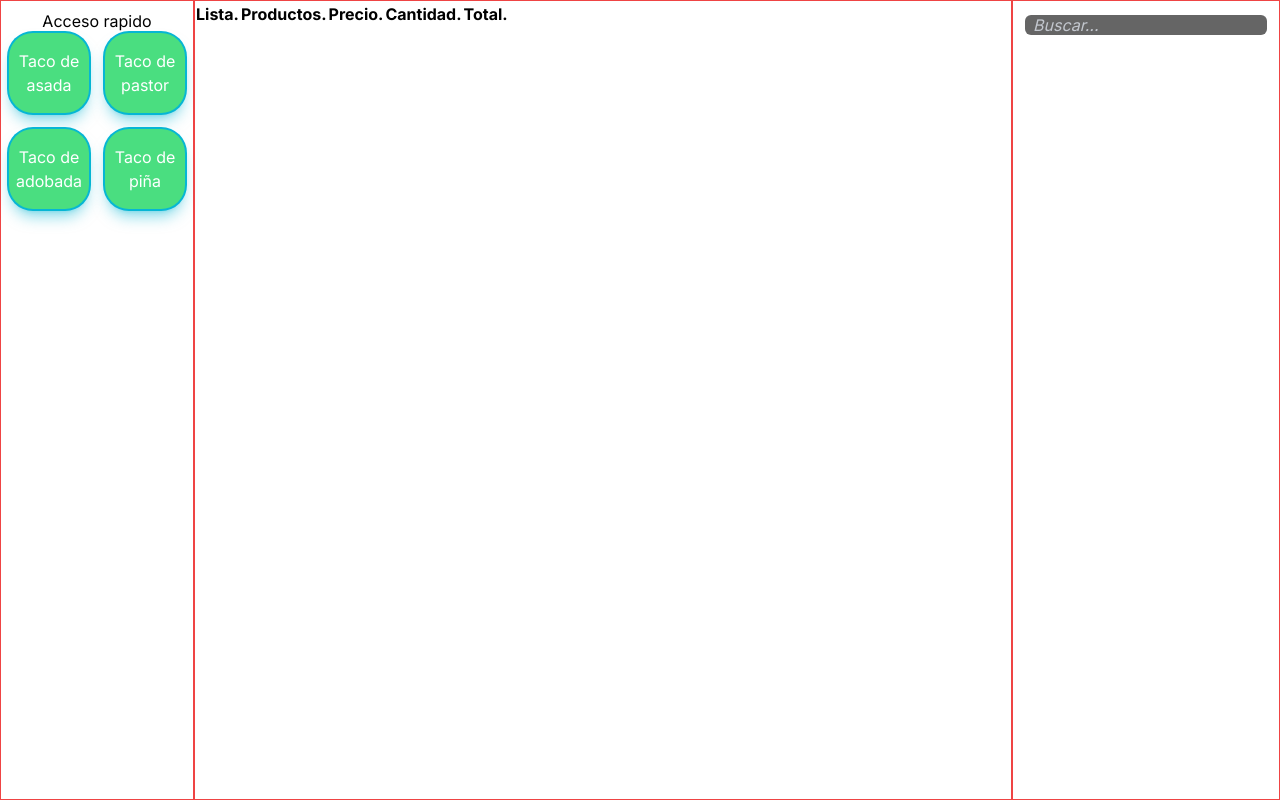
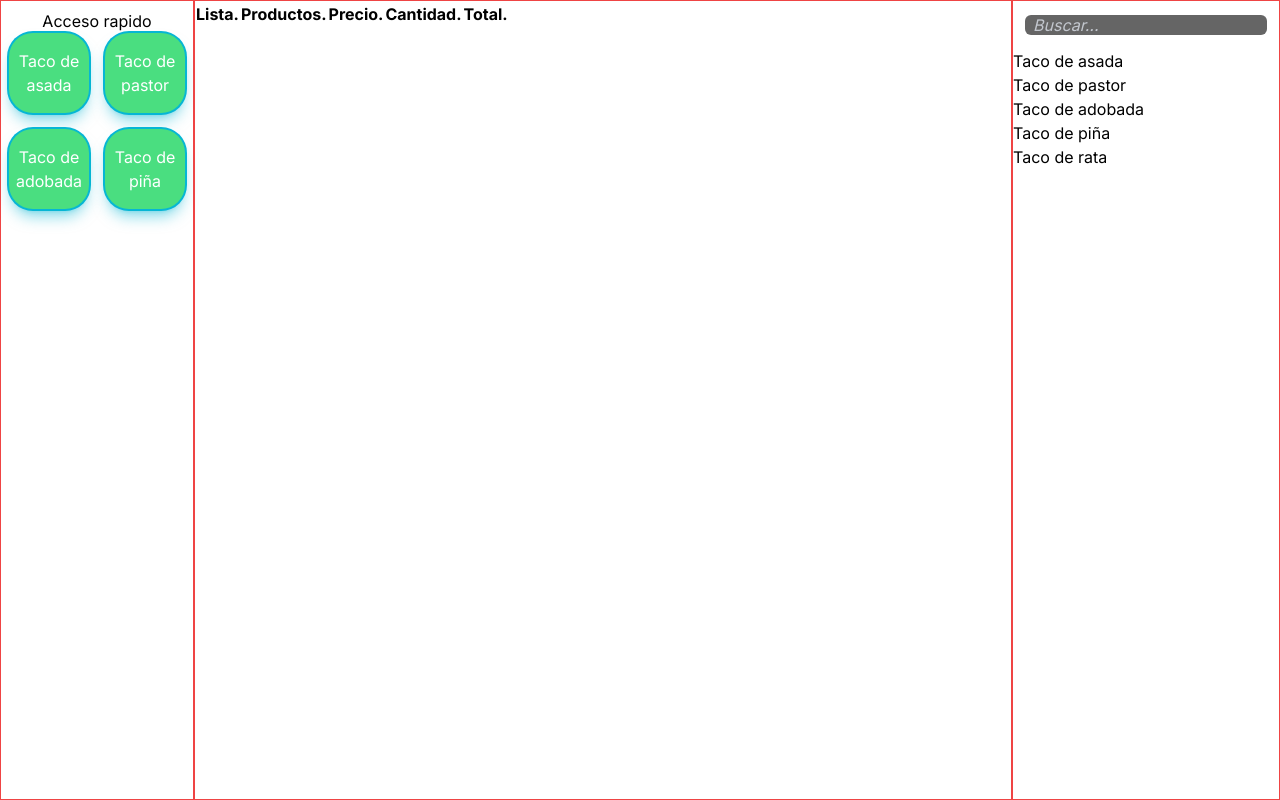
Before and after one commit to JesusOlivas12/practicas_perronas, a Next.js app: page / in a window 1280 px wide. Built offline with nearby package versions, Linux system fonts and the light colour scheme.

Commit message:
funciondebusqueda

```diff
--- a/src/app/components/add-product.js
+++ b/src/app/components/add-product.js
@@ -6,7 +6,7 @@ export default function AddProduct ({ products = [] }) {
 
   function handleSearchProduct (e) {
     setSearchProduct(() => {
-      const productsFiltered = products.filter(p => p?.name?.toLowerCase().split(' ').includes(e.target.value.toLowerCase()))
+      const productsFiltered = products.filter(p => p?.name?.toLowerCase().includes(e.target.value.toLowerCase()))
 
       if (e.target.value === '' || e.target.value == null) {
         return products
@@ -31,7 +31,16 @@ export default function AddProduct ({ products = [] }) {
         ;color text-slate-200'
         />
       </div>
+      <div className='flex-col flex'>
 
+        {searchProduct.map(product => (
+
+          <span key={product?.key}>
+            {product?.name}
+          </span>
+        ))}
+
+      </div>
     </div>
   )
 }
```
